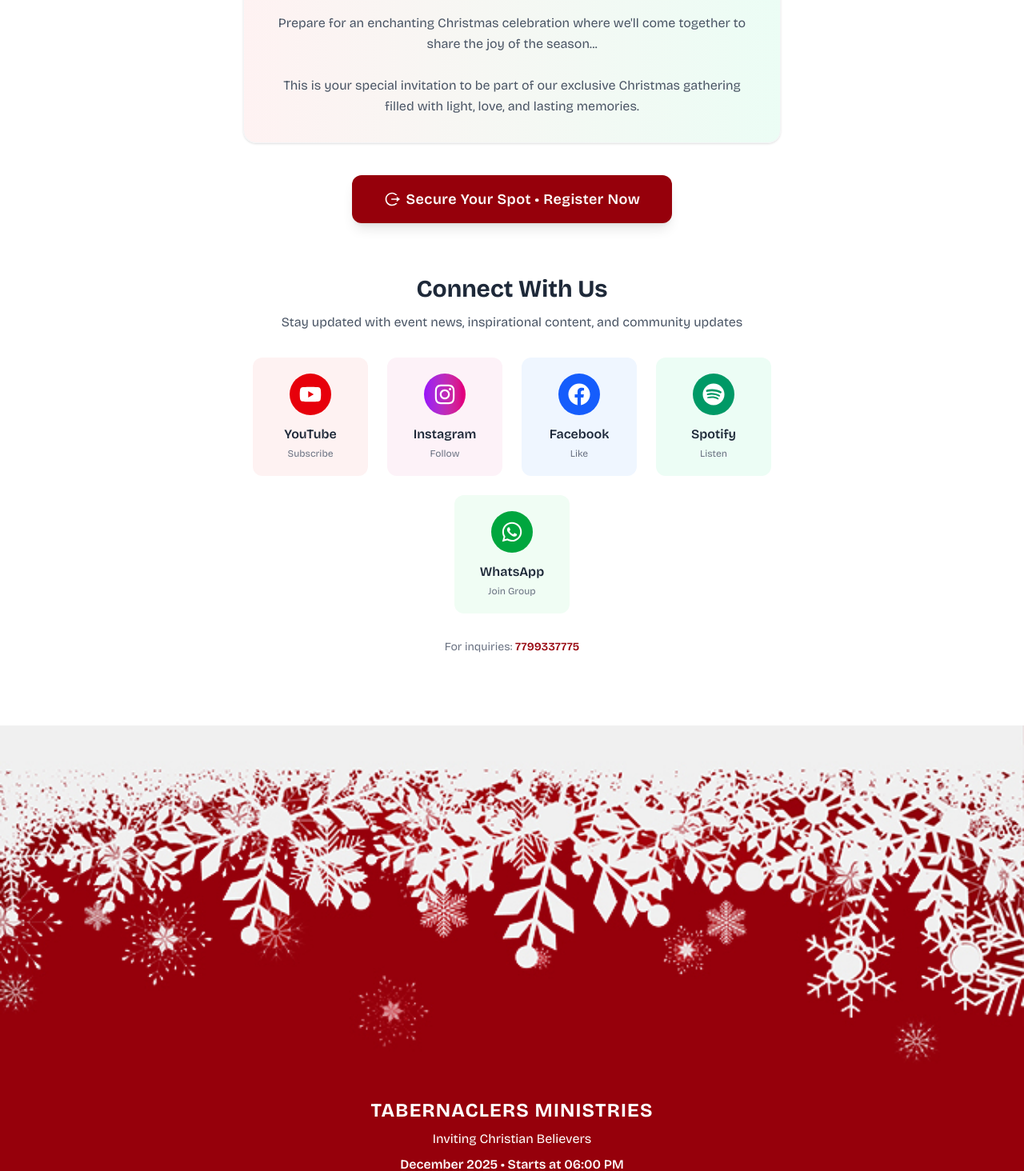
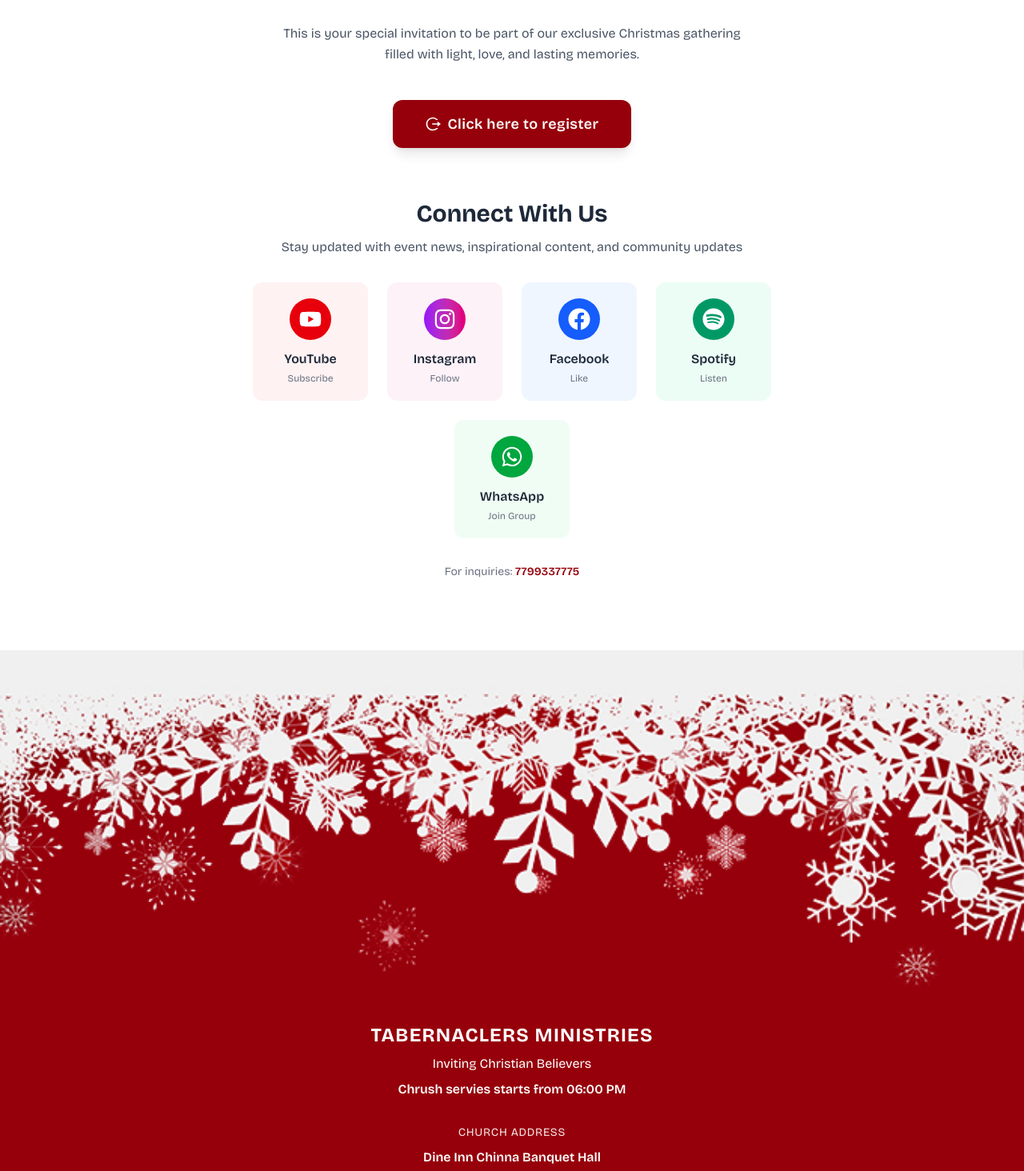
Before and after one commit to venkateshmadari/christmas, a React (Vite) app: page / in a window 1280 px wide. Shown: the part 769-2233 px from the top of the page at 80% size. Built offline with nearby package versions, Linux system fonts and the light colour scheme.

Commit message:
update spacings

```diff
--- a/src/components/EventDetails.tsx
+++ b/src/components/EventDetails.tsx
@@ -60,7 +60,7 @@ const EventDetails = () => {
           className="text-white text-center text-sm md:text-base font-semibold mt-2"
           variants={fadeUp}
         >
-          December 2025 • Starts at 06:00 PM
+          Chrush servies starts from 06:00 PM
         </motion.p>
 
         {/* Event Address Section - MOVED HERE */}
--- a/src/components/HomeWelcomeSection.tsx
+++ b/src/components/HomeWelcomeSection.tsx
@@ -99,7 +99,7 @@ const HomeWelcomeSection = () => {
           </motion.h2>
 
           <motion.h3
-            className="text-2xl md:text-4xl font-bold font-bricolage text-gray-800 text-center mt-2"
+            className="text-2xl md:text-4xl font-bold font-bricolage text-gray-800 text-center mt-2 -mb-5"
             variants={letter}
           >
             2025 Celebrations
@@ -108,7 +108,7 @@ const HomeWelcomeSection = () => {
 
         {/* EVENT DETAILS */}
         <motion.div
-          className="max-w-2xl text-center mt-6"
+          className="max-w-2xl text-center mt-3"
           initial="hidden"
           whileInView="show"
           viewport={{ once: true, amount: 0.4 }}
@@ -121,12 +121,12 @@ const HomeWelcomeSection = () => {
             },
           }}
         >
-          <p className="text-gray-700 text-lg md:text-xl mb-6">
+          <p className="text-gray-700 text-lg md:text-xl mb-3">
             An evening of festive wonder, joyful celebrations, and spiritual
             renewal
           </p>
 
-          <div className="bg-linear-to-r from-red-50 to-emerald-50 p-6 md:p-8 rounded-2xl border border-gray-100 shadow-sm">
+          <div className="px-6 py-3 md:px-8">
             <p className="text-gray-600 text-sm md:text-base leading-relaxed">
               Prepare for an enchanting Christmas celebration where we'll come
               together to share the joy of the season...
@@ -146,7 +146,7 @@ const HomeWelcomeSection = () => {
 
         {/* CTA BUTTON */}
         <motion.div
-          className="flex flex-col items-center gap-4 mt-8 md:mt-10 w-full max-w-md"
+          className="flex flex-col items-center gap-4 mt-3 md:mt-8 w-full max-w-md"
           initial="hidden"
           whileInView="show"
           viewport={{ once: true }}
@@ -166,7 +166,7 @@ const HomeWelcomeSection = () => {
             className="bg-primary w-full md:w-auto inline-flex items-center justify-center gap-2 text-white font-bricolage px-8 md:px-10 py-4 rounded-xl font-semibold tracking-wide hover:bg-red-900 transition-all hover:-translate-y-1 shadow-lg hover:shadow-xl text-sm md:text-lg"
           >
             <RiLogoutCircleRLine size={20} />
-            Secure Your Spot • Register Now
+            Click here to register
           </a>
 
           {/* <p className="text-gray-500 text-sm">
```
